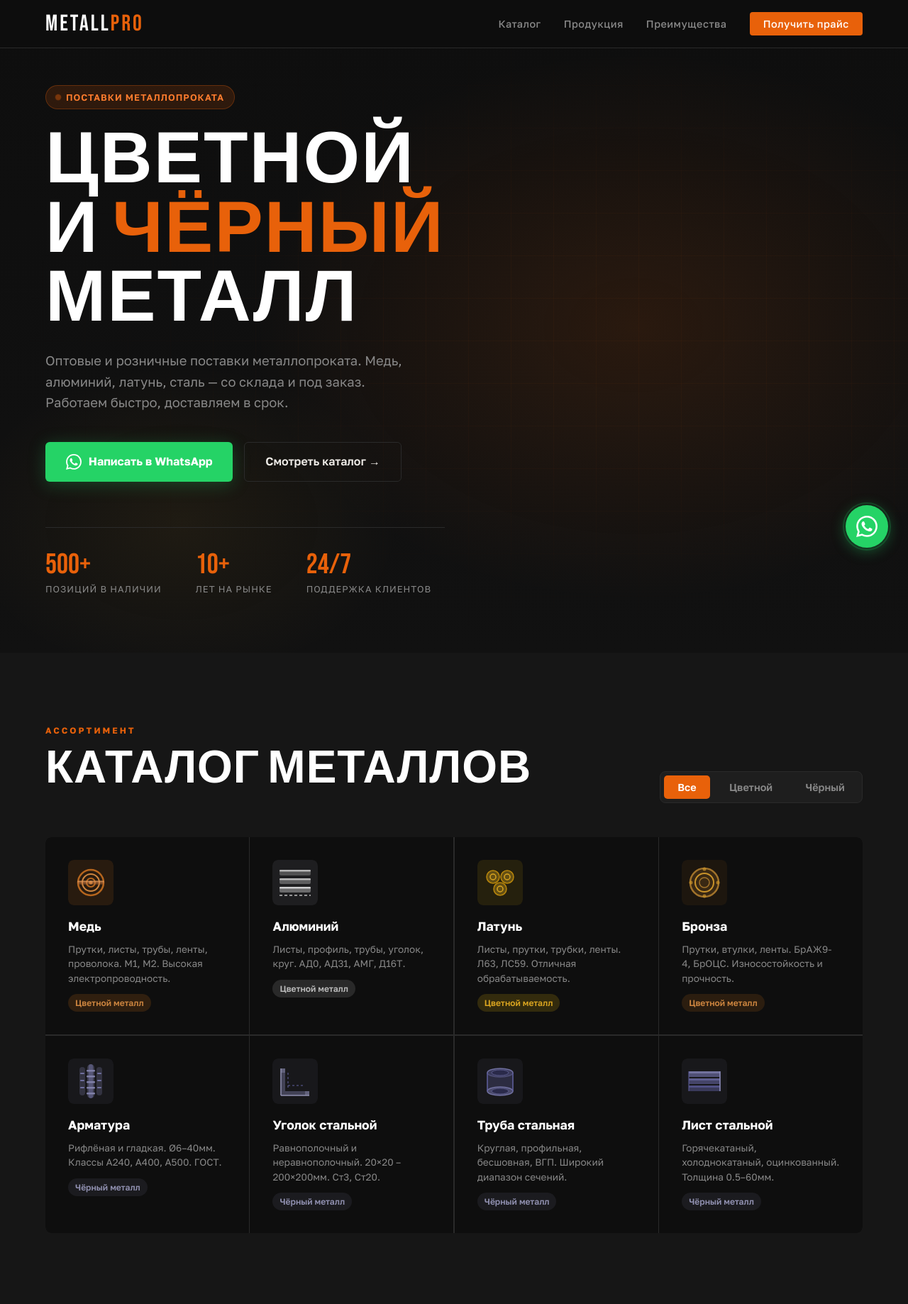
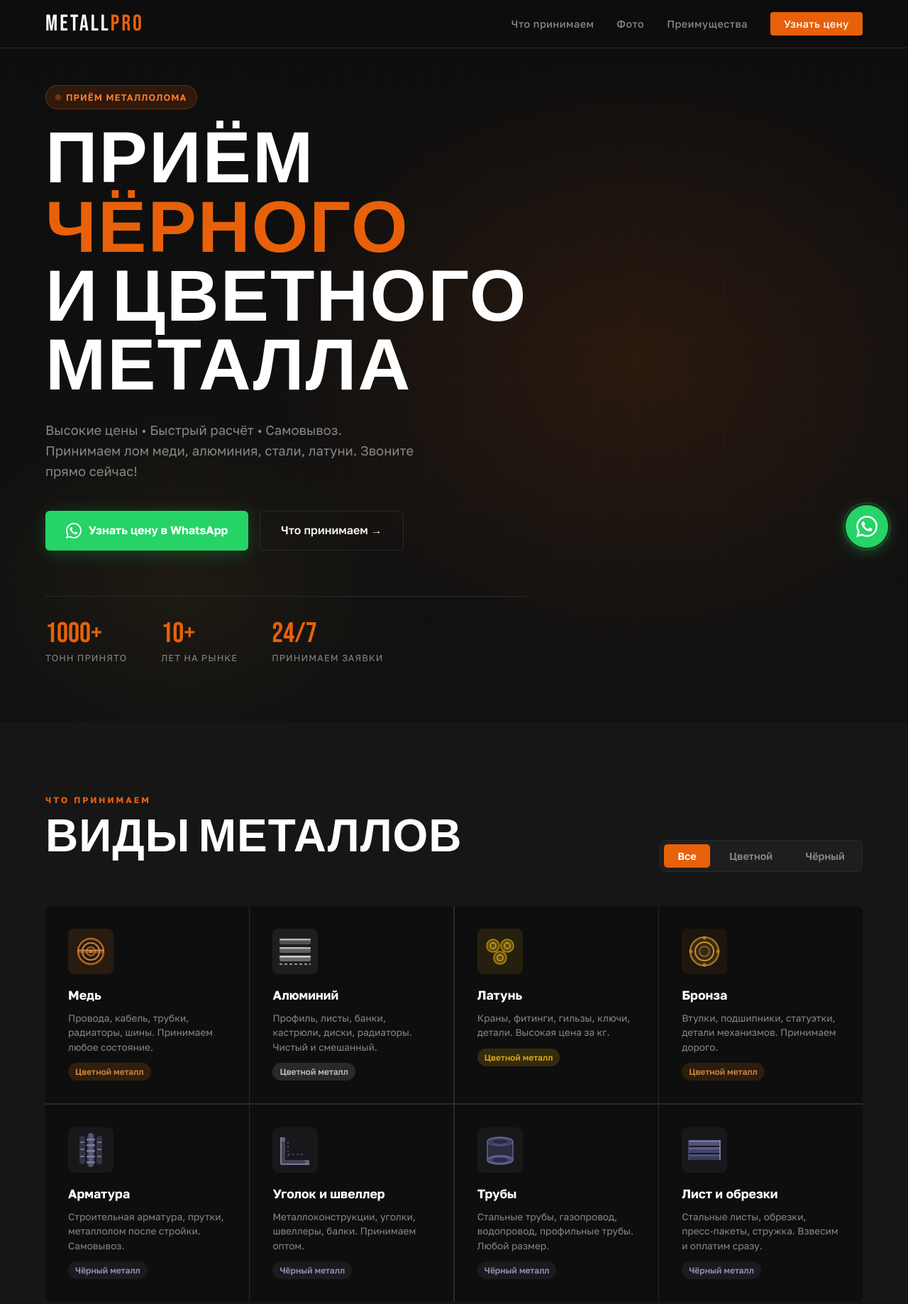
Before and after one commit to awer13/metall_priem, a plain HTML site: page index.html in a window 1280 px wide. Shown: the top 1838 px of the page at 71% size. Drawn offline with Linux system fonts and the light colour scheme.

Commit message:
Add files via upload

```diff
--- a/index.html
+++ b/index.html
@@ -3,7 +3,7 @@
 <head>
 <meta charset="UTF-8">
 <meta name="viewport" content="width=device-width, initial-scale=1.0">
-<title>MetallPro — Поставки металлопроката</title>
+<title>MetallPro — Приём чёрного и цветного металла</title>
 <link rel="preconnect" href="https://fonts.googleapis.com">
 <link href="https://fonts.googleapis.com/css2?family=Bebas+Neue&family=Golos+Text:wght@400;500;600;700&display=swap" rel="stylesheet">
 <style>
@@ -696,10 +696,10 @@
 <nav>
   <div class="logo">Metall<span>Pro</span></div>
   <ul class="nav-links">
-    <li><a href="#catalog">Каталог</a></li>
-    <li><a href="#gallery">Продукция</a></li>
+    <li><a href="#catalog">Что принимаем</a></li>
+    <li><a href="#gallery">Фото</a></li>
     <li><a href="#advantages">Преимущества</a></li>
-    <li><a href="#contact" class="nav-cta">Получить прайс</a></li>
+    <li><a href="#contact" class="nav-cta">Узнать цену</a></li>
   </ul>
 </nav>
 
@@ -708,20 +708,20 @@
   <div class="hero-bg"></div>
   <div class="hero-grid"></div>
   <div class="hero-content">
-    <div class="hero-badge">Поставки металлопроката</div>
-    <h1>ЦВЕТНОЙ<br>И <em>ЧЁРНЫЙ</em><br>МЕТАЛЛ</h1>
-    <p class="hero-sub">Оптовые и розничные поставки металлопроката. Медь, алюминий, латунь, сталь — со склада и под заказ. Работаем быстро, доставляем в срок.</p>
+    <div class="hero-badge">Приём металлолома</div>
+    <h1>ПРИЁМ<br><em>ЧЁРНОГО</em><br>И ЦВЕТНОГО<br>МЕТАЛЛА</h1>
+    <p class="hero-sub">Высокие цены • Быстрый расчёт • Самовывоз. Принимаем лом меди, алюминия, стали, латуни. Звоните прямо сейчас!</p>
     <div class="hero-actions">
-      <a href="https://wa.me/77070144925?text=Здравствуйте!%20Хочу%20узнать%20стоимость%20металла." class="btn-wa" target="_blank">
+      <a href="https://wa.me/77070144925?text=Здравствуйте!%20Хочу%20сдать%20металл.%20Подскажите%20цену." class="btn-wa" target="_blank">
         <svg width="22" height="22" viewBox="0 0 24 24" fill="currentColor"><path d="M17.472 14.382c-.297-.149-1.758-.867-2.03-.967-.273-.099-.471-.148-.67.15-.197.297-.767.966-.94 1.164-.173.199-.347.223-.644.075-.297-.15-1.255-.463-2.39-1.475-.883-.788-1.48-1.761-1.653-2.059-.173-.297-.018-.458.13-.606.134-.133.298-.347.446-.52.149-.174.198-.298.298-.497.099-.198.05-.371-.025-.52-.075-.149-.669-1.612-.916-2.207-.242-.579-.487-.5-.669-.51-.173-.008-.371-.01-.57-.01-.198 0-.52.074-.792.372-.272.297-1.04 1.016-1.04 2.479 0 1.462 1.065 2.875 1.213 3.074.149.198 2.096 3.2 5.077 4.487.709.306 1.262.489 1.694.625.712.227 1.36.195 1.871.118.571-.085 1.758-.719 2.006-1.413.248-.694.248-1.289.173-1.413-.074-.124-.272-.198-.57-.347m-5.421 7.403h-.004a9.87 9.87 0 01-5.031-1.378l-.361-.214-3.741.982.998-3.648-.235-.374a9.86 9.86 0 01-1.51-5.26c.001-5.45 4.436-9.884 9.888-9.884 2.64 0 5.122 1.03 6.988 2.898a9.825 9.825 0 012.893 6.994c-.003 5.45-4.437 9.884-9.885 9.884m8.413-18.297A11.815 11.815 0 0012.05 0C5.495 0 .16 5.335.157 11.892c0 2.096.547 4.142 1.588 5.945L.057 24l6.305-1.654a11.882 11.882 0 005.683 1.448h.005c6.554 0 11.89-5.335 11.893-11.893a11.821 11.821 0 00-3.48-8.413z"/></svg>
-        Написать в WhatsApp
+        Узнать цену в WhatsApp
       </a>
-      <a href="#catalog" class="btn-outline">Смотреть каталог →</a>
+      <a href="#catalog" class="btn-outline">Что принимаем →</a>
     </div>
     <div class="hero-stats">
       <div>
-        <div class="stat-num">500+</div>
-        <div class="stat-label">позиций в наличии</div>
+        <div class="stat-num">1000+</div>
+        <div class="stat-label">тонн принято</div>
       </div>
       <div>
         <div class="stat-num">10+</div>
@@ -729,7 +729,7 @@
       </div>
       <div>
         <div class="stat-num">24/7</div>
-        <div class="stat-label">поддержка клиентов</div>
+        <div class="stat-label">принимаем заявки</div>
       </div>
     </div>
   </div>
@@ -739,8 +739,8 @@
 <section id="catalog">
   <div class="catalog-header">
     <div>
-      <div class="section-label">Ассортимент</div>
-      <h2 class="section-title">КАТАЛОГ МЕТАЛЛОВ</h2>
+      <div class="section-label">Что принимаем</div>
+      <h2 class="section-title">ВИДЫ МЕТАЛЛОВ</h2>
     </div>
     <div class="catalog-tabs">
       <button class="tab-btn active" onclick="filterMetal('all', this)">Все</button>
@@ -766,7 +766,7 @@
         </svg>
       </div>
       <div class="metal-name">Медь</div>
-      <div class="metal-desc">Прутки, листы, трубы, ленты, проволока. М1, М2. Высокая электропроводность.</div>
+      <div class="metal-desc">Провода, кабель, трубки, радиаторы, шины. Принимаем любое состояние.</div>
       <span class="metal-tag" style="background:rgba(185,100,20,0.2);color:#cd853f">Цветной металл</span>
     </div>
     <div class="metal-card reveal" data-type="color">
@@ -785,7 +785,7 @@
         </svg>
       </div>
       <div class="metal-name">Алюминий</div>
-      <div class="metal-desc">Листы, профиль, трубы, уголок, круг. АД0, АД31, АМГ, Д16Т.</div>
+      <div class="metal-desc">Профиль, листы, банки, кастрюли, диски, радиаторы. Чистый и смешанный.</div>
       <span class="metal-tag" style="background:rgba(150,150,150,0.2);color:#bbb">Цветной металл</span>
     </div>
     <div class="metal-card reveal" data-type="color">
@@ -805,7 +805,7 @@
         </svg>
       </div>
       <div class="metal-name">Латунь</div>
-      <div class="metal-desc">Листы, прутки, трубки, ленты. Л63, ЛС59. Отличная обрабатываемость.</div>
+      <div class="metal-desc">Краны, фитинги, гильзы, ключи, детали. Высокая цена за кг.</div>
       <span class="metal-tag" style="background:rgba(200,160,10,0.2);color:#daa520">Цветной металл</span>
     </div>
     <div class="metal-card reveal" data-type="color">
@@ -825,7 +825,7 @@
         </svg>
       </div>
       <div class="metal-name">Бронза</div>
-      <div class="metal-desc">Прутки, втулки, ленты. БрАЖ9-4, БрОЦС. Износостойкость и прочность.</div>
+      <div class="metal-desc">Втулки, подшипники, статуэтки, детали механизмов. Принимаем дорого.</div>
       <span class="metal-tag" style="background:rgba(160,90,20,0.2);color:#cd853f">Цветной металл</span>
     </div>
     <!-- Чёрные -->
@@ -855,7 +855,7 @@
         </svg>
       </div>
       <div class="metal-name">Арматура</div>
-      <div class="metal-desc">Рифлёная и гладкая. Ø6–40мм. Классы А240, А400, А500. ГОСТ.</div>
+      <div class="metal-desc">Строительная арматура, прутки, металлолом после стройки. Самовывоз.</div>
       <span class="metal-tag" style="background:rgba(80,80,100,0.2);color:#9090b0">Чёрный металл</span>
     </div>
     <div class="metal-card reveal" data-type="black">
@@ -874,8 +874,8 @@
           <line x1="22" y1="38" x2="46" y2="38" stroke="#6060A0" stroke-width="1" stroke-dasharray="3 3"/>
         </svg>
       </div>
-      <div class="metal-name">Уголок стальной</div>
-      <div class="metal-desc">Равнополочный и неравнополочный. 20×20 – 200×200мм. Ст3, Ст20.</div>
+      <div class="metal-name">Уголок и швеллер</div>
+      <div class="metal-desc">Металлоконструкции, уголки, швеллеры, балки. Принимаем оптом.</div>
       <span class="metal-tag" style="background:rgba(80,80,100,0.2);color:#9090b0">Чёрный металл</span>
     </div>
     <div class="metal-card reveal" data-type="black">
@@ -893,8 +893,8 @@
           <ellipse cx="32" cy="20" rx="12" ry="4" fill="#2a2a4a" stroke="#5a5a8a" stroke-width="1"/>
         </svg>
       </div>
-      <div class="metal-name">Труба стальная</div>
-      <div class="metal-desc">Круглая, профильная, бесшовная, ВГП. Широкий диапазон сечений.</div>
+      <div class="metal-name">Трубы</div>
+      <div class="metal-desc">Стальные трубы, газопровод, водопровод, профильные трубы. Любой размер.</div>
       <span class="metal-tag" style="background:rgba(80,80,100,0.2);color:#9090b0">Чёрный металл</span>
     </div>
     <div class="metal-card reveal" data-type="black">
@@ -913,8 +913,8 @@
           <line x1="10" y1="18" x2="10" y2="46" stroke="#6060A0" stroke-width="1"/>
         </svg>
       </div>
-      <div class="metal-name">Лист стальной</div>
-      <div class="metal-desc">Горячекатаный, холоднокатаный, оцинкованный. Толщина 0.5–60мм.</div>
+      <div class="metal-name">Лист и обрезки</div>
+      <div class="metal-desc">Стальные листы, обрезки, пресс-пакеты, стружка. Взвесим и оплатим сразу.</div>
       <span class="metal-tag" style="background:rgba(80,80,100,0.2);color:#9090b0">Чёрный металл</span>
     </div>
   </div>
@@ -996,8 +996,8 @@
         <path d="M4 18L24 6L44 18" stroke="#e8610a" stroke-width="2" stroke-linejoin="round" fill="none"/>
         <rect x="20" y="36" width="8" height="8" rx="0" fill="rgba(232,97,10,0.2)" stroke="#e8610a" stroke-width="1.5"/>
       </svg>
-      <div class="adv-title">Большой склад</div>
-      <div class="adv-text">Более 500 позиций в постоянном наличии. Отгрузка в день обращения без ожидания.</div>
+      <div class="adv-title">Высокие цены</div>
+      <div class="adv-text">Платим выше рынка. Цена зависит от вида и состояния металла — узнайте прямо сейчас.</div>
     </div>
     <div class="adv-card reveal">
       <svg class="adv-icon" viewBox="0 0 48 48" fill="none" xmlns="http://www.w3.org/2000/svg">
@@ -1007,8 +1007,8 @@
         <path d="M28 24H36M28 30H34" stroke="#e8610a" stroke-width="1.5" stroke-linecap="round"/>
         <path d="M8 10L16 4H40L40 10" stroke="#e8610a" stroke-width="1.5" stroke-linejoin="round" fill="none"/>
       </svg>
-      <div class="adv-title">Опт и розница</div>
-      <div class="adv-text">Работаем с любыми объёмами: от 1 кг до многотонных партий. Гибкие условия.</div>
+      <div class="adv-title">Быстрый расчёт</div>
+      <div class="adv-text">Взвешиваем и рассчитываем сумму на месте. Оплата наличными сразу после взвешивания.</div>
     </div>
     <div class="adv-card reveal">
       <svg class="adv-icon" viewBox="0 0 48 48" fill="none" xmlns="http://www.w3.org/2000/svg">
@@ -1019,8 +1019,8 @@
         <path d="M17 40H31" stroke="#e8610a" stroke-width="1.5"/>
         <path d="M15 24H22" stroke="#e8610a" stroke-width="1.5" stroke-linecap="round"/>
       </svg>
-      <div class="adv-title">Быстрая доставка</div>
-      <div class="adv-text">Собственный и привлечённый транспорт. Доставка по городу и всему региону.</div>
+      <div class="adv-title">Самовывоз</div>
+      <div class="adv-text">Приедем сами и заберём металл. Работаем по городу и региону, крупные объёмы — бесплатно.</div>
     </div>
     <div class="adv-card reveal">
       <svg class="adv-icon" viewBox="0 0 48 48" fill="none" xmlns="http://www.w3.org/2000/svg">
@@ -1029,8 +1029,8 @@
         <circle cx="34" cy="34" r="8" fill="#0e0e0e" stroke="#e8610a" stroke-width="2"/>
         <path d="M30 34L33 37L38 31" stroke="#e8610a" stroke-width="1.8" stroke-linecap="round" stroke-linejoin="round"/>
       </svg>
-      <div class="adv-title">Сертификаты качества</div>
-      <div class="adv-text">Вся продукция сертифицирована. Предоставляем паспорта качества и накладные.</div>
+      <div class="adv-title">Любые объёмы</div>
+      <div class="adv-text">Принимаем от 1 кг до нескольких тонн. Физлица и организации — всем рады.</div>
     </div>
     <div class="adv-card reveal">
       <svg class="adv-icon" viewBox="0 0 48 48" fill="none" xmlns="http://www.w3.org/2000/svg">
@@ -1038,8 +1038,8 @@
         <path d="M24 14V24L30 30" stroke="#e8610a" stroke-width="2" stroke-linecap="round" stroke-linejoin="round"/>
         <path d="M16 8L20 12M32 8L28 12" stroke="#e8610a" stroke-width="1.5" stroke-linecap="round"/>
       </svg>
-      <div class="adv-title">Честные цены</div>
-      <div class="adv-text">Актуальные котировки, прозрачные условия. Скидки постоянным клиентам.</div>
+      <div class="adv-title">Честный вес</div>
+      <div class="adv-text">Сертифицированные весы, взвешивание при вас. Никаких скрытых вычетов.</div>
     </div>
     <div class="adv-card reveal">
       <svg class="adv-icon" viewBox="0 0 48 48" fill="none" xmlns="http://www.w3.org/2000/svg">
@@ -1049,7 +1049,7 @@
         <path d="M33.5 14L35.5 16L38.5 12" stroke="#e8610a" stroke-width="1.5" stroke-linecap="round" stroke-linejoin="round"/>
       </svg>
       <div class="adv-title">Ответ за 15 минут</div>
-      <div class="adv-text">Пишите в WhatsApp — менеджер ответит быстро и рассчитает стоимость сразу.</div>
+      <div class="adv-text">Напишите в WhatsApp — скажем цену и договоримся о времени приёма или выезда.</div>
     </div>
   </div>
 </section>
@@ -1057,14 +1057,14 @@
 <!-- CTA -->
 <section id="contact">
   <div class="cta-box reveal">
-    <div class="section-label">Связаться с нами</div>
-    <h2 class="cta-title">ПОЛУЧИТЕ <span>ПРАЙС</span><br>ПРЯМО СЕЙЧАС</h2>
-    <p class="cta-sub">Напишите, что нужно — мы рассчитаем стоимость и наличие в течение 15 минут</p>
+    <div class="section-label">Узнать цену</div>
+    <h2 class="cta-title">СДАЙТЕ МЕТАЛЛ <span>ВЫГОДНО</span></h2>
+    <p class="cta-sub">Напишите что хотите сдать — скажем цену за кг и договоримся об удобном времени</p>
     <div class="wa-form">
-      <textarea id="userMsg" placeholder="Опишите что нужно: вид металла, размер, количество..."></textarea>
+      <textarea id="userMsg" placeholder="Например: медный кабель ~50 кг, самовывоз нужен..."></textarea>
       <button class="btn-wa-big" onclick="sendWhatsApp()">
         <svg width="24" height="24" viewBox="0 0 24 24" fill="currentColor"><path d="M17.472 14.382c-.297-.149-1.758-.867-2.03-.967-.273-.099-.471-.148-.67.15-.197.297-.767.966-.94 1.164-.173.199-.347.223-.644.075-.297-.15-1.255-.463-2.39-1.475-.883-.788-1.48-1.761-1.653-2.059-.173-.297-.018-.458.13-.606.134-.133.298-.347.446-.52.149-.174.198-.298.298-.497.099-.198.05-.371-.025-.52-.075-.149-.669-1.612-.916-2.207-.242-.579-.487-.5-.669-.51-.173-.008-.371-.01-.57-.01-.198 0-.52.074-.792.372-.272.297-1.04 1.016-1.04 2.479 0 1.462 1.065 2.875 1.213 3.074.149.198 2.096 3.2 5.077 4.487.709.306 1.262.489 1.694.625.712.227 1.36.195 1.871.118.571-.085 1.758-.719 2.006-1.413.248-.694.248-1.289.173-1.413-.074-.124-.272-.198-.57-.347m-5.421 7.403h-.004a9.87 9.87 0 01-5.031-1.378l-.361-.214-3.741.982.998-3.648-.235-.374a9.86 9.86 0 01-1.51-5.26c.001-5.45 4.436-9.884 9.888-9.884 2.64 0 5.122 1.03 6.988 2.898a9.825 9.825 0 012.893 6.994c-.003 5.45-4.437 9.884-9.885 9.884m8.413-18.297A11.815 11.815 0 0012.05 0C5.495 0 .16 5.335.157 11.892c0 2.096.547 4.142 1.588 5.945L.057 24l6.305-1.654a11.882 11.882 0 005.683 1.448h.005c6.554 0 11.89-5.335 11.893-11.893a11.821 11.821 0 00-3.48-8.413z"/></svg>
-        Написать в WhatsApp
+        Узнать цену в WhatsApp
       </button>
     </div>
     <p style="color:var(--muted);font-size:0.8rem;margin-top:1rem">+7 707 014 4925 · Ответим за 15 минут</p>
@@ -1081,7 +1081,7 @@
 </footer>
 
 <!-- WhatsApp Float -->
-<a href="https://wa.me/77070144925?text=Здравствуйте!%20Хочу%20узнать%20цены%20на%20металл." class="wa-float" target="_blank" title="Написать в WhatsApp">
+<a href="https://wa.me/77070144925?text=Здравствуйте!%20Хочу%20сдать%20металл.%20Подскажите%20цену." class="wa-float" target="_blank" title="Узнать цену в WhatsApp">
   <div class="wa-float-ring"></div>
   <svg viewBox="0 0 24 24"><path d="M17.472 14.382c-.297-.149-1.758-.867-2.03-.967-.273-.099-.471-.148-.67.15-.197.297-.767.966-.94 1.164-.173.199-.347.223-.644.075-.297-.15-1.255-.463-2.39-1.475-.883-.788-1.48-1.761-1.653-2.059-.173-.297-.018-.458.13-.606.134-.133.298-.347.446-.52.149-.174.198-.298.298-.497.099-.198.05-.371-.025-.52-.075-.149-.669-1.612-.916-2.207-.242-.579-.487-.5-.669-.51-.173-.008-.371-.01-.57-.01-.198 0-.52.074-.792.372-.272.297-1.04 1.016-1.04 2.479 0 1.462 1.065 2.875 1.213 3.074.149.198 2.096 3.2 5.077 4.487.709.306 1.262.489 1.694.625.712.227 1.36.195 1.871.118.571-.085 1.758-.719 2.006-1.413.248-.694.248-1.289.173-1.413-.074-.124-.272-.198-.57-.347m-5.421 7.403h-.004a9.87 9.87 0 01-5.031-1.378l-.361-.214-3.741.982.998-3.648-.235-.374a9.86 9.86 0 01-1.51-5.26c.001-5.45 4.436-9.884 9.888-9.884 2.64 0 5.122 1.03 6.988 2.898a9.825 9.825 0 012.893 6.994c-.003 5.45-4.437 9.884-9.885 9.884m8.413-18.297A11.815 11.815 0 0012.05 0C5.495 0 .16 5.335.157 11.892c0 2.096.547 4.142 1.588 5.945L.057 24l6.305-1.654a11.882 11.882 0 005.683 1.448h.005c6.554 0 11.89-5.335 11.893-11.893a11.821 11.821 0 00-3.48-8.413z"/></svg>
 </a>
@@ -1115,7 +1115,7 @@
   // WhatsApp with pre-filled message
   function sendWhatsApp() {
     const msg = document.getElementById('userMsg').value.trim();
-    const defaultMsg = 'Здравствуйте! Хочу узнать стоимость металла.';
+    const defaultMsg = 'Здравствуйте! Хочу сдать металл. Подскажите цену.';
     const text = msg ? `Здравствуйте! ${msg}` : defaultMsg;
     window.open(`https://wa.me/77070144925?text=${encodeURIComponent(text)}`, '_blank');
   }
```
